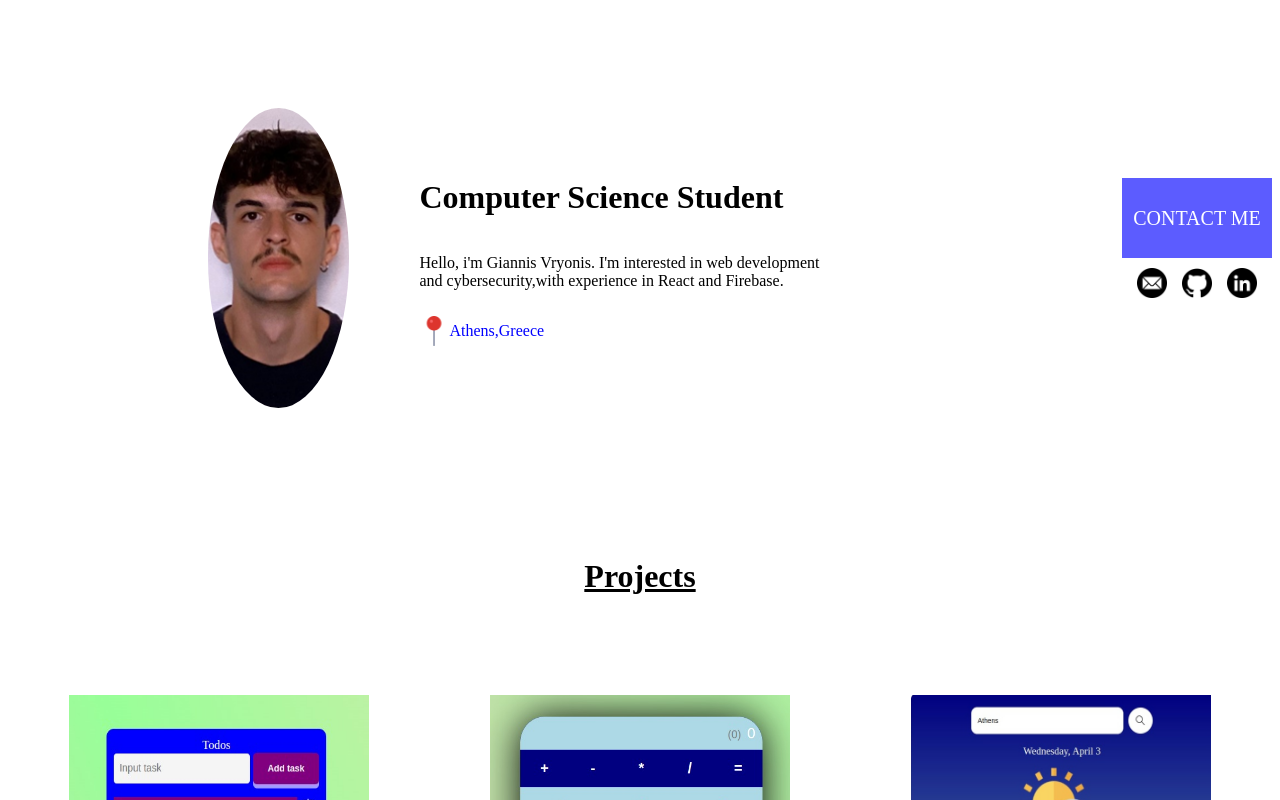
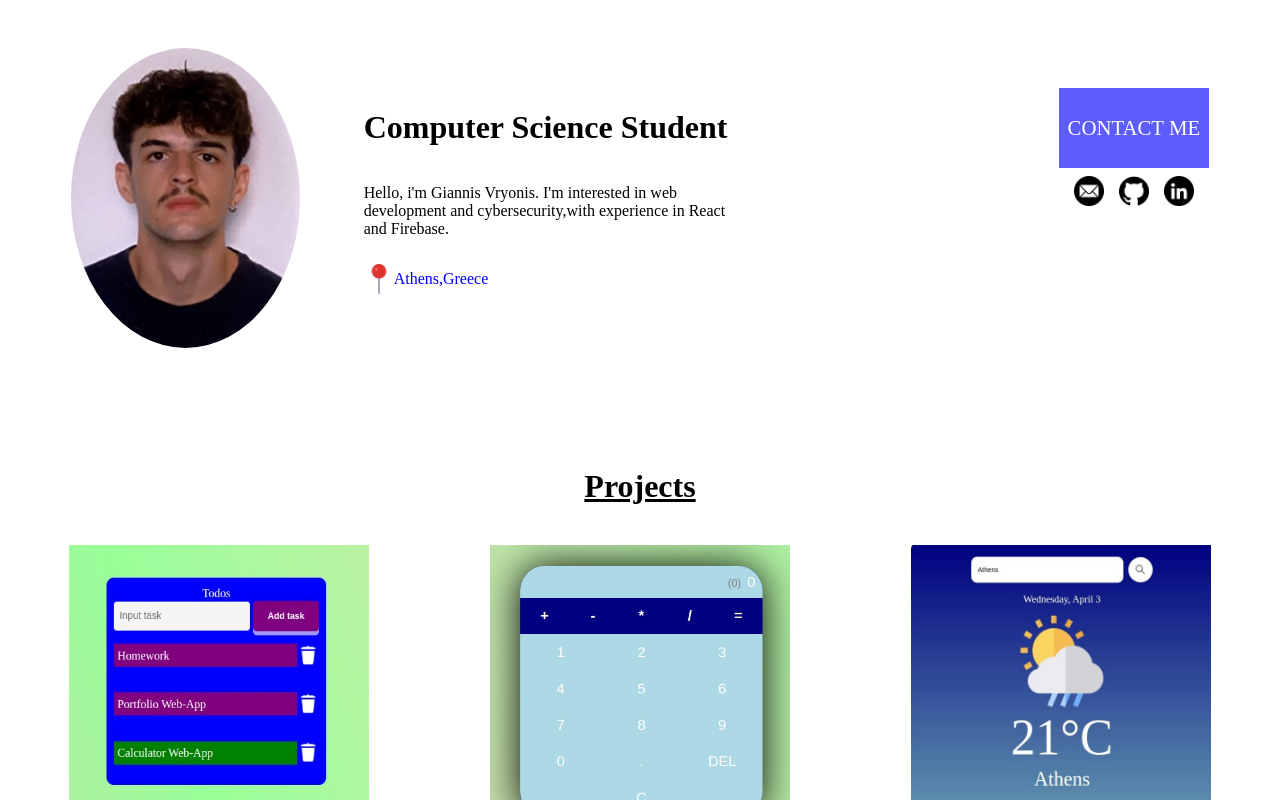
Before and after one commit to giannisvrn/portfolio-web-app, a React (Vite) app: page / in a window 1280 px wide. Shown: the top 800 px of the page. Built offline with nearby package versions, Linux system fonts and the light colour scheme.

Commit message:
fixed problem with different resolutions

```diff
--- a/src/App.css
+++ b/src/App.css
@@ -2,7 +2,6 @@
   display: flex;
   flex-direction: row;
 }
-
 
 .photo-container {
   background-color: gray;
@@ -10,24 +9,26 @@
   align-items: center;
   justify-content: center;
   overflow: hidden;
-  margin-left: 200px;
-  margin-top: 100px;
-  width: 270px;
+  margin-left: 5%;
+  margin-top: 5vh;
+  width: 30%;
+  max-width: 270px;
+  min-width: 120px;
   height: 300px;
   border-radius: 50%;
 }
 
 .image-icon {
-  height: 300px;
-  width: 270px;
+  height: 100%;
+  width: 100%;
 }
 
 .text-container {
   display: flex;
   flex-direction: column;
-  margin-top: 150px;
-  margin-left: 70px;
-  max-width: 500px;
+  margin-top: 10vh;
+  margin-left: 5%;
+  max-width: 30%;
 }
 
 .text-container h1 {
@@ -53,8 +54,9 @@
 .contact-container {
   display: flex;
   flex-direction: column;
-  margin-top: 170px;
-  margin-left: 300px;
+  margin-top: 10vh;
+  margin-left: 25%;
+  margin-right: 5%;
 }
 
 .contact {
@@ -63,13 +65,13 @@
   align-items: center;
   background-color: #5C5CFF;
   color: white;
-  font-size: 20px;
+  font-size: 1.3rem;
   width: 150px;
   height: 80px;
 }
 
 .link-icons {
-  margin-top: 10px;
+  margin-top: 1vh;
   display: flex;
   flex-direction: row;
 }
@@ -82,19 +84,20 @@
 .pro {
   display: flex;
   justify-content: center;
-  margin-top: 150px;
+  margin-top: 15vh;
   text-decoration: underline;
 }
 
 .projects-container {
   display: flex;
   justify-content: space-around;
-  margin-top: 100px;
+  margin-top: 5vh;
 }
 
 .project-icon {
-  width: 300px;
-  height: 300px;
+  width: 100%;
+  max-width: 300px;
+  height: 100%;
 }
 
 .project {
```
